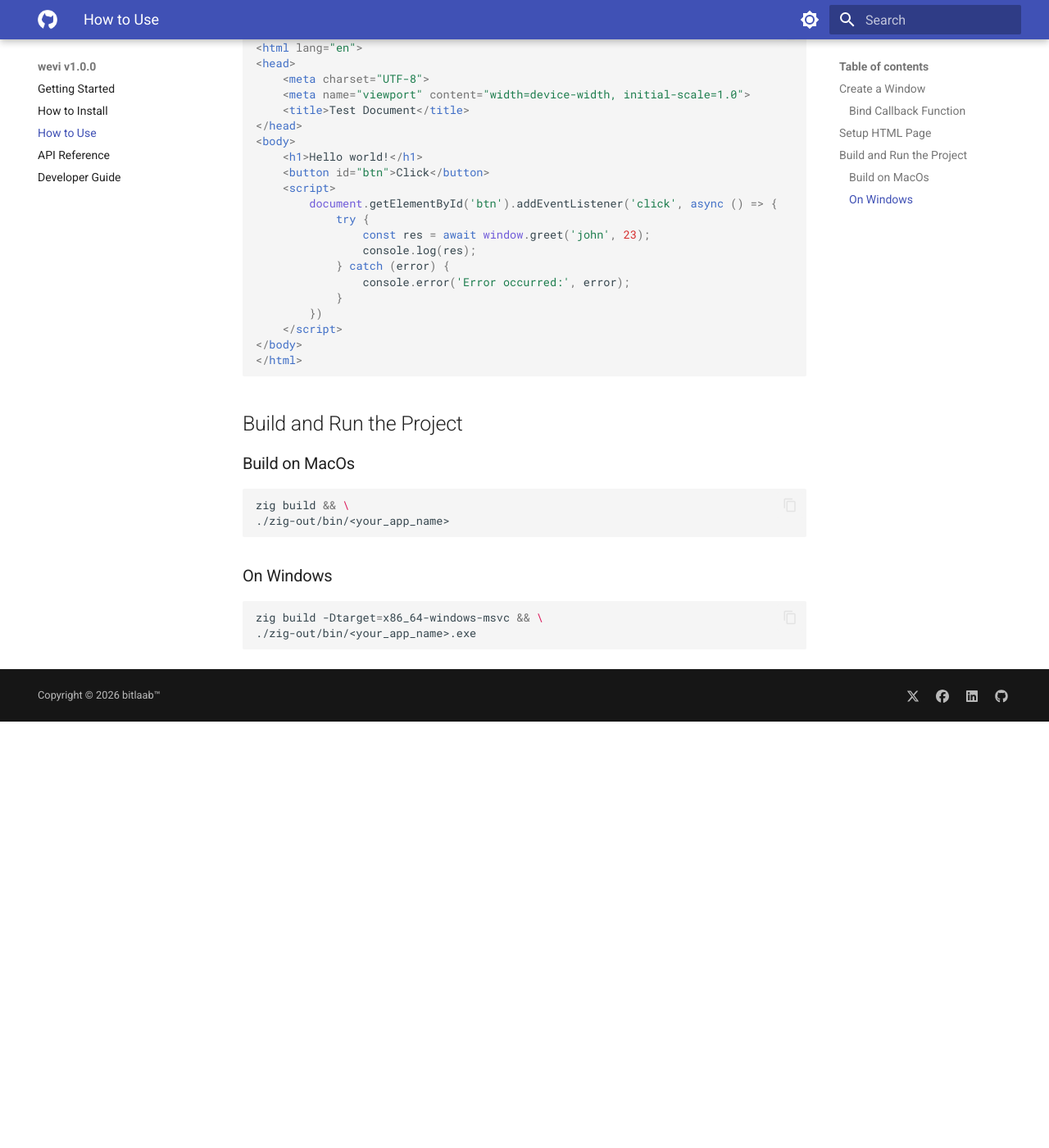
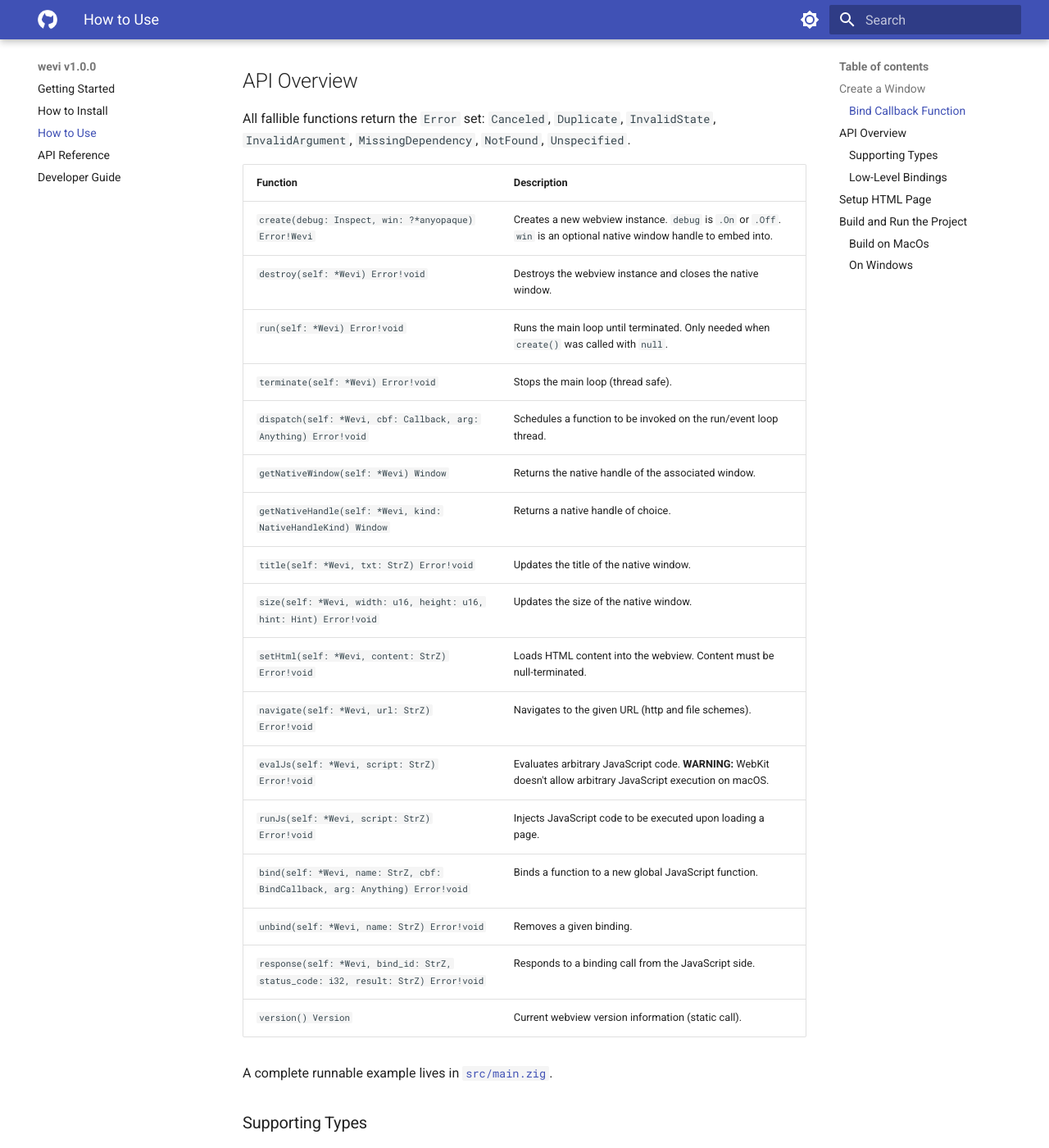
Before and after one commit to bitlaab-bolt/wevi, an MkDocs documentation site: the page built from docs/usage.md, in a window 1280 px wide and 1400 px high, scrolled down 1849 px. Shown: the whole window at 82% size. Built offline with MkDocs 1.6.1 and Material for MkDocs 9.7.7, drawn with Linux system fonts in a browser that asks for light colours; before the commit the page ends 2729 px from its top, so only the background shows below that; some of the changed text lies outside the part shown.

Commit message:
Tagging v1.0.0

````diff
--- a/docs/usage.md
+++ b/docs/usage.md
@@ -7,13 +7,14 @@ const wevi = @import("wevi");
 const Wevi = wevi.Wevi;
 ```
 
-Now, import Jsonic into your Zig source file.
+Then, import Jsonic into your Zig source file (used below to parse bind
+arguments in the callback).
 
 ```zig
 const jsonic = @import("jsonic");
 ```
 
-Than, define the callback structure.
+Then, define the callback structure.
 
 ```zig
 const CallbackArgs = struct { heap: std.mem.Allocator, view: *Wevi };
@@ -43,26 +44,36 @@ try wevi_win.navigate(abs_path);
 try wevi_win.size(720, 480, .None);
 
 var args = CallbackArgs { .heap = heap, .view = &wevi_win };
-try wevi_win.bind("greet", greet, @ptrCast(@constCast(&args)));
+try wevi_win.bind("greet", greet, @ptrCast(&args));
 
 try wevi_win.run();
 try wevi_win.destroy();
 ```
 
+**Remarks:**
+- `create(.On, null)` enables developer tools where supported and lets Wevi
+  create and manage its own window. Pass a native window handle instead
+  (e.g. `NSWindow` on macOS, `HWND` on Windows) to embed the webview into
+  your own window — in that case you drive the application loop yourself.
+- Instead of `navigate()`, HTML content can be loaded directly with
+  `try wevi_win.setHtml(page)` where `page` is a null-terminated string
+  (e.g. a multi-line string literal).
+
 ### Bind Callback Function
 
 ```zig
 const StrC = [*c]const u8;
-const Info = struct { name: []const u8, age: u8 };
 
 fn greet(id: StrC, req: StrC, args: ?*anyopaque) callconv(.c) void {
-    std.debug.print("ID {s}\n", .{id});
-    std.debug.print("REQ {s}\n", .{req});
+    std.debug.print("ID {s}\n", .{std.mem.span(id)});
+    std.debug.print("REQ {s}\n", .{std.mem.span(req)});
 
-    const slice = std.mem.span(req);
     const parm: *CallbackArgs = @ptrCast(@alignCast(args));
 
-    var dyn_json = jsonic.DynamicJson.init(parm.heap, slice, .{}) catch |err| {
+    // `req` is a JSON array of the arguments passed from the JavaScript side
+    var dyn_json = jsonic.DynamicJSON.init(
+        parm.heap, std.mem.span(req), .{}
+    ) catch |err| {
         std.debug.print("Error: {any}\n", .{err});
         return;
     };
@@ -72,20 +83,75 @@ fn greet(id: StrC, req: StrC, args: ?*anyopaque) callconv(.c) void {
     const item = json_data.items[0].string;
     std.debug.print("Array Item: {s}\n", .{item});
 
-    const data: *i64 = @ptrCast(@alignCast(args));
-    std.debug.print("ARGS {d}\n", .{data.*});
-
+    // Responds back to the JavaScript side - `result` must be JSON or an
+    // empty string (for JS `undefined`); a non-zero status signals an error
     parm.view.response(std.mem.span(id), 0, "[\"hello world!\"]") catch |err| {
         std.debug.print("Error: {any}\n", .{err});
         return;
     };
 }
 ```
+
+## API Overview
+
+All fallible functions return the `Error` set:
+`Canceled`, `Duplicate`, `InvalidState`, `InvalidArgument`,
+`MissingDependency`, `NotFound`, `Unspecified`.
+
+| Function | Description |
+|---|---|
+| `create(debug: Inspect, win: ?*anyopaque) Error!Wevi` | Creates a new webview instance. `debug` is `.On` or `.Off`. `win` is an optional native window handle to embed into. |
+| `destroy(self: *Wevi) Error!void` | Destroys the webview instance and closes the native window. |
+| `run(self: *Wevi) Error!void` | Runs the main loop until terminated. Only needed when `create()` was called with `null`. |
+| `terminate(self: *Wevi) Error!void` | Stops the main loop (thread safe). |
+| `dispatch(self: *Wevi, cbf: Callback, arg: Anything) Error!void` | Schedules a function to be invoked on the run/event loop thread. |
+| `getNativeWindow(self: *Wevi) Window` | Returns the native handle of the associated window. |
+| `getNativeHandle(self: *Wevi, kind: NativeHandleKind) Window` | Returns a native handle of choice. |
+| `title(self: *Wevi, txt: StrZ) Error!void` | Updates the title of the native window. |
+| `size(self: *Wevi, width: u16, height: u16, hint: Hint) Error!void` | Updates the size of the native window. |
+| `setHtml(self: *Wevi, content: StrZ) Error!void` | Loads HTML content into the webview. Content must be null-terminated. |
+| `navigate(self: *Wevi, url: StrZ) Error!void` | Navigates to the given URL (http and file schemes). |
+| `evalJs(self: *Wevi, script: StrZ) Error!void` | Evaluates arbitrary JavaScript code. **WARNING:** WebKit doesn't allow arbitrary JavaScript execution on macOS. |
+| `runJs(self: *Wevi, script: StrZ) Error!void` | Injects JavaScript code to be executed upon loading a page. |
+| `bind(self: *Wevi, name: StrZ, cbf: BindCallback, arg: Anything) Error!void` | Binds a function to a new global JavaScript function. |
+| `unbind(self: *Wevi, name: StrZ) Error!void` | Removes a given binding. |
+| `response(self: *Wevi, bind_id: StrZ, status_code: i32, result: StrZ) Error!void` | Responds to a binding call from the JavaScript side. |
+| `version() Version` | Current webview version information (static call). |
+
+A complete runnable example lives in [`src/main.zig`](../src/main.zig).
+
+### Supporting Types
+
+- `Inspect` - `.Off` (0) or `.On` (1), enables developer tools where supported.
+- `Hint` - window size hints: `.None`, `.Minimum`, `.Maximum`, `.Fixed`.
+- `NativeHandleKind` - `getNativeHandle()` kinds: `.UiWindow` (e.g. `NSWindow`
+  pointer on macOS, `HWND` on Windows), `.UiWidget` (e.g. `NSView`, `HWND`)
+  and `.BrowserController` (e.g. `WKWebView`, `ICoreWebView2Controller`).
+- `Callback` - `fn(Window, Anything) callconv(.c) void`, used with `dispatch()`.
+- `BindCallback` - `fn([*c]const u8, [*c]const u8, Anything) callconv(.c) void`,
+  used with `bind()`; receives the binding call `id` and a JSON array `req`.
+
+### Low-Level Bindings
+
+The underlying webview C API is also exposed directly for custom control:
+
+```zig
+const webview = wevi.Api.webview;
+
+const win = try webview.create(1, null);
+defer webview.destroy(win) catch {};
+
+try webview.setTitle(win, "Low Level");
+try webview.navigate(win, "https://github.com/webview/webview");
+try webview.run(win);
+```
+
 ## Setup HTML Page
 
-Let's create a **test** directory on your project and put this `app.html`.
+Create a **test** directory in your project and put this `index.html` inside
+it (only needed when navigating to a local file instead of using `setHtml`).
 
-```html title="app.html"
+```html title="index.html"
 <!DOCTYPE html>
 <html lang="en">
 <head>
@@ -121,6 +187,9 @@ zig build && \
 
 ### On Windows
 
+Copy `webview.dll` next to the executable (see the **Installation** section),
+then:
+
 ```sh
 zig build -Dtarget=x86_64-windows-msvc && \
 ./zig-out/bin/<your_app_name>.exe
````
Also changed, not shown: other parts of docs/usage.md (+1 -1 lines), CHANGELOG.md (+13 -1 lines), docs/guide.md (+2 -2 lines), docs/installation.md (+1 -1 lines), docs/zig-docs/index.html (+19 -1 lines), docs/zig-docs/main.js (+30 -11 lines), 5 other files.
